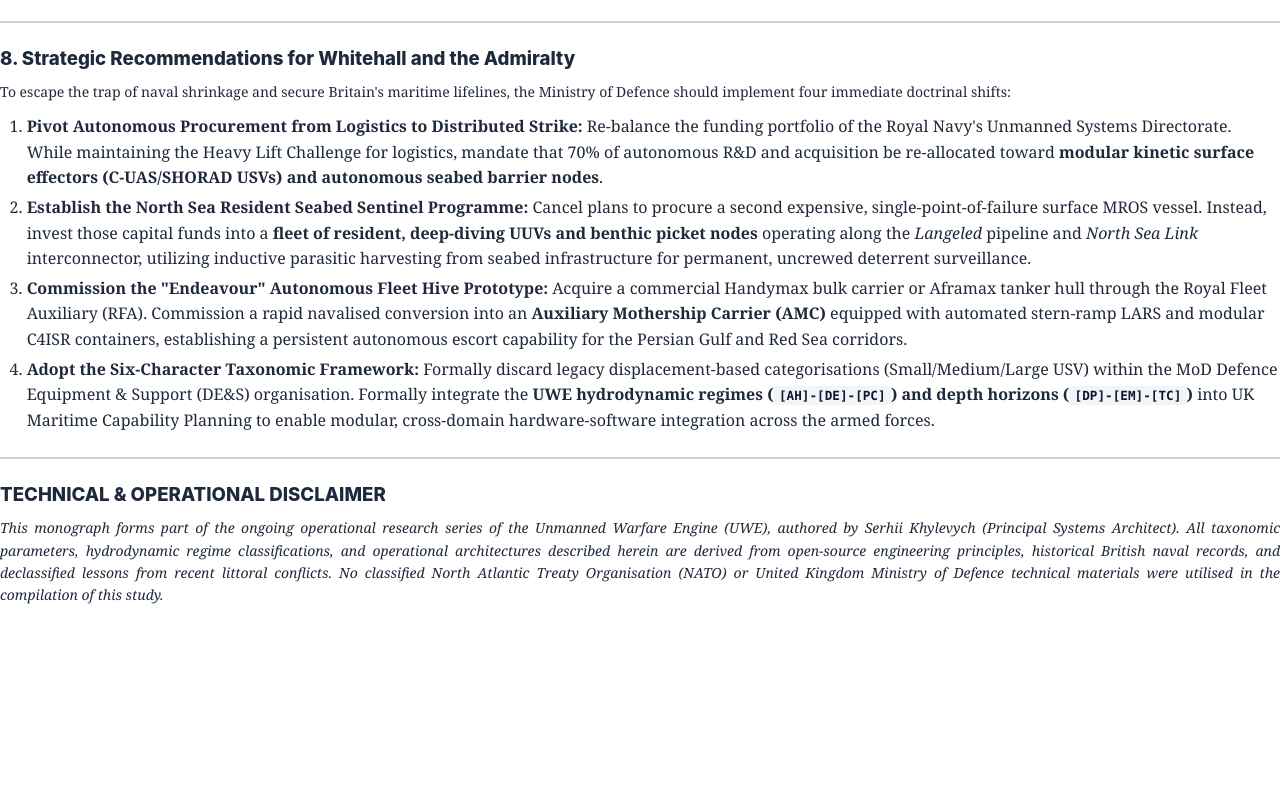
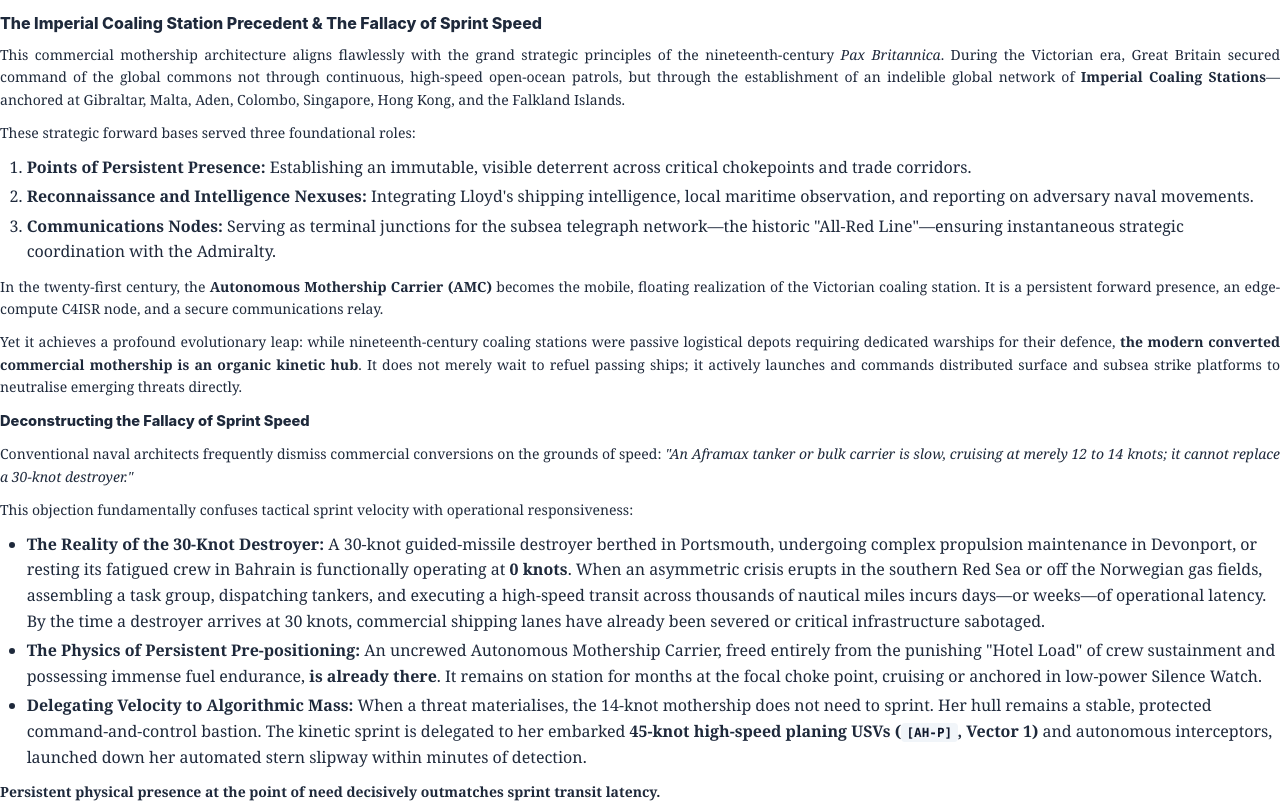
Before and after one commit to sshill/UWE-concept-proof, a plain HTML site: page UWE_RUSI_Defence_Systems_Monograph.html in a window 1280 px wide. Shown: the part 9664-10471 px from the top of the page. Before the commit the page ends 10282 px from the top, so only its background shows below. Drawn offline with Linux system fonts and the light colour scheme.

Commit message:
feat(rusi): add Victorian coaling stations doctrine and sprint speed fallacy analysis [verified: antigravity]

```diff
--- a/UWE_RUSI_Defence_Systems_Monograph.html
+++ b/UWE_RUSI_Defence_Systems_Monograph.html
@@ -334,6 +334,25 @@
 <li style="margin: 3pt 0; color: #1e293b;"><strong>Economic and Industrial Scalability:</strong> A five-to-ten-year-old commercial bulk carrier can be procured on the secondary commercial market for <strong>30 million to50 million</strong>. The naval conversion—installing stern ramps, moonpools, secure C4ISR shelters, automated munitions hoists, and self-defence CIWS mounts—costs approximately <strong>70 million to100 million</strong>.</li>
 </ol>
 <p style="margin: 8pt 0; line-height: 1.6; text-align: justify; color: #1e293b; font-size: 10.5pt;">For <strong>less than £150 million total</strong>, the Royal Navy can field a self-sufficient, heavy uncrewed mothership capable of commanding an entire theatre's autonomous littoral screen. For the price of <strong>one single Type 45 destroyer (£1.05 billion)</strong>, the UK could field a fleet of <strong>seven autonomous mothership carriers</strong>, dispersing hundreds of autonomous combat platforms across the North Sea, the Mediterranean, and the Indo-Pacific.</p>
+<h4 style="font-size: 12pt; margin: 12pt 0 4pt; font-weight: 800; color: #1e293b; line-height: 1.25;">The Imperial Coaling Station Precedent & The Fallacy of Sprint Speed</h4>
+<p style="margin: 8pt 0; line-height: 1.6; text-align: justify; color: #1e293b; font-size: 10.5pt;">This commercial mothership architecture aligns flawlessly with the grand strategic principles of the nineteenth-century <em>Pax Britannica</em>. During the Victorian era, Great Britain secured command of the global commons not through continuous, high-speed open-ocean patrols, but through the establishment of an indelible global network of <strong>Imperial Coaling Stations</strong>—anchored at Gibraltar, Malta, Aden, Colombo, Singapore, Hong Kong, and the Falkland Islands.</p>
+<p style="margin: 8pt 0; line-height: 1.6; text-align: justify; color: #1e293b; font-size: 10.5pt;">These strategic forward bases served three foundational roles:</p>
+<ol style="margin: 8pt 0 8pt 20pt; padding: 0; line-height: 1.6;">
+<li style="margin: 3pt 0; color: #1e293b;"><strong>Points of Persistent Presence:</strong> Establishing an immutable, visible deterrent across critical chokepoints and trade corridors.</li>
+<li style="margin: 3pt 0; color: #1e293b;"><strong>Reconnaissance and Intelligence Nexuses:</strong> Integrating Lloyd's shipping intelligence, local maritime observation, and reporting on adversary naval movements.</li>
+<li style="margin: 3pt 0; color: #1e293b;"><strong>Communications Nodes:</strong> Serving as terminal junctions for the subsea telegraph network—the historic "All-Red Line"—ensuring instantaneous strategic coordination with the Admiralty.</li>
+</ol>
+<p style="margin: 8pt 0; line-height: 1.6; text-align: justify; color: #1e293b; font-size: 10.5pt;">In the twenty-first century, the <strong>Autonomous Mothership Carrier (AMC)</strong> becomes the mobile, floating realization of the Victorian coaling station. It is a persistent forward presence, an edge-compute C4ISR node, and a secure communications relay.</p>
+<p style="margin: 8pt 0; line-height: 1.6; text-align: justify; color: #1e293b; font-size: 10.5pt;">Yet it achieves a profound evolutionary leap: while nineteenth-century coaling stations were passive logistical depots requiring dedicated warships for their defence, <strong>the modern converted commercial mothership is an organic kinetic hub</strong>. It does not merely wait to refuel passing ships; it actively launches and commands distributed surface and subsea strike platforms to neutralise emerging threats directly.</p>
+<h5 style="font-size: 11pt; margin: 10pt 0; font-weight: 800; color: #1e293b; line-height: 1.25;">Deconstructing the Fallacy of Sprint Speed</h5>
+<p style="margin: 8pt 0; line-height: 1.6; text-align: justify; color: #1e293b; font-size: 10.5pt;">Conventional naval architects frequently dismiss commercial conversions on the grounds of speed: <em>"An Aframax tanker or bulk carrier is slow, cruising at merely 12 to 14 knots; it cannot replace a 30-knot destroyer."</em></p>
+<p style="margin: 8pt 0; line-height: 1.6; text-align: justify; color: #1e293b; font-size: 10.5pt;">This objection fundamentally confuses tactical sprint velocity with operational responsiveness:</p>
+<ul style="margin: 8pt 0 8pt 20pt; padding: 0; line-height: 1.6;">
+<li style="margin: 3pt 0; color: #1e293b;"><strong>The Reality of the 30-Knot Destroyer:</strong> A 30-knot guided-missile destroyer berthed in Portsmouth, undergoing complex propulsion maintenance in Devonport, or resting its fatigued crew in Bahrain is functionally operating at <strong>0 knots</strong>. When an asymmetric crisis erupts in the southern Red Sea or off the Norwegian gas fields, assembling a task group, dispatching tankers, and executing a high-speed transit across thousands of nautical miles incurs days—or weeks—of operational latency. By the time a destroyer arrives at 30 knots, commercial shipping lanes have already been severed or critical infrastructure sabotaged.</li>
+<li style="margin: 3pt 0; color: #1e293b;"><strong>The Physics of Persistent Pre-positioning:</strong> An uncrewed Autonomous Mothership Carrier, freed entirely from the punishing "Hotel Load" of crew sustainment and possessing immense fuel endurance, <strong>is already there</strong>. It remains on station for months at the focal choke point, cruising or anchored in low-power Silence Watch.</li>
+<li style="margin: 3pt 0; color: #1e293b;"><strong>Delegating Velocity to Algorithmic Mass:</strong> When a threat materialises, the 14-knot mothership does not need to sprint. Her hull remains a stable, protected command-and-control bastion. The kinetic sprint is delegated to her embarked <strong>45-knot high-speed planing USVs (<code style="font-family: Consolas, monospace; background: #f1f5f9; padding: 1.5pt 4pt; border-radius: 3pt; font-size: 9.5pt; color: #0f172a;">[AH-P]</code>, Vector 1)</strong> and autonomous interceptors, launched down her automated stern slipway within minutes of detection.</li>
+</ul>
+<p style="margin: 8pt 0; line-height: 1.6; text-align: justify; color: #1e293b; font-size: 10.5pt;"><strong>Persistent physical presence at the point of need decisively outmatches sprint transit latency.</strong></p>
 <hr style="border: 0; height: 1.5pt; background: #cbd5e1; margin: 18pt 0;" />
 <h3 style="font-size: 14pt; margin: 16pt 0 6pt; font-weight: 800; color: #1e293b; line-height: 1.25;">8. Strategic Recommendations for Whitehall and the Admiralty</h3>
 <p style="margin: 8pt 0; line-height: 1.6; text-align: justify; color: #1e293b; font-size: 10.5pt;">To escape the trap of naval shrinkage and secure Britain's maritime lifelines, the Ministry of Defence should implement four immediate doctrinal shifts:</p>
```
Also changed, not shown: 4 other files.
